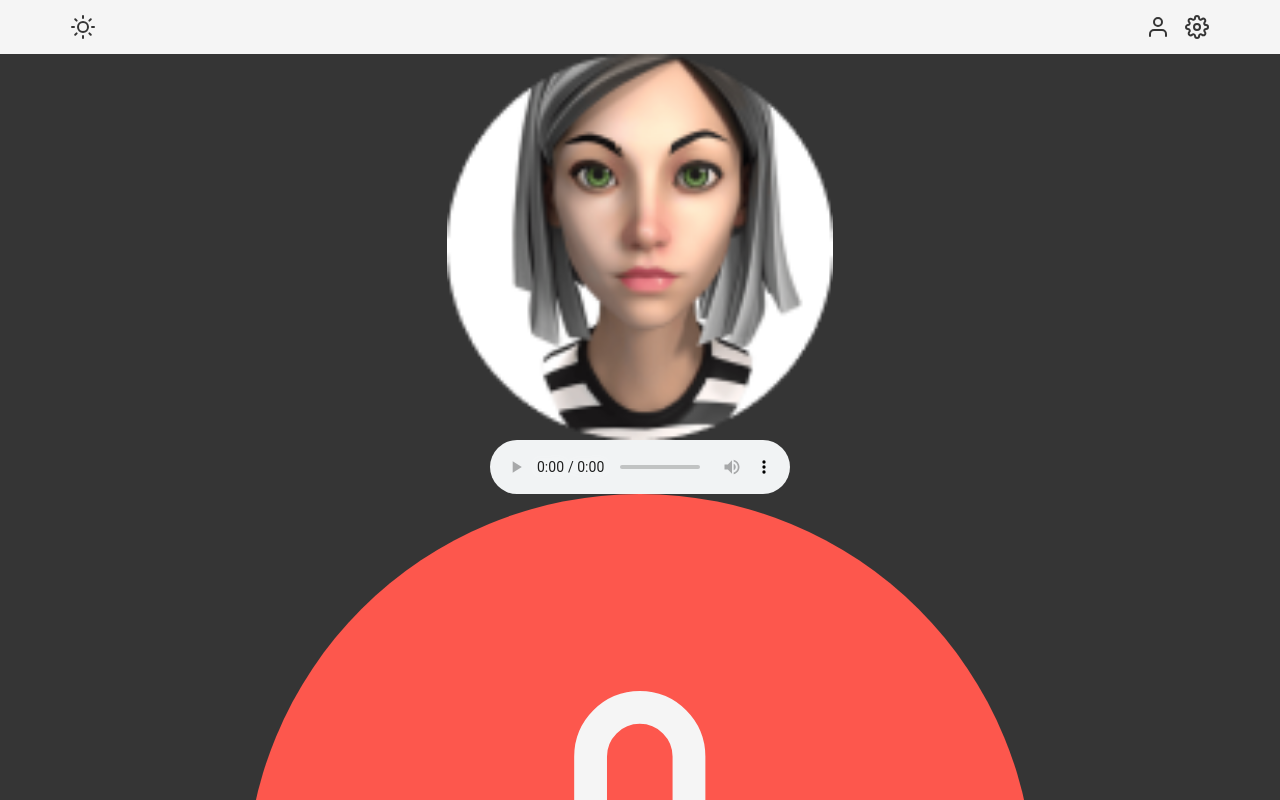
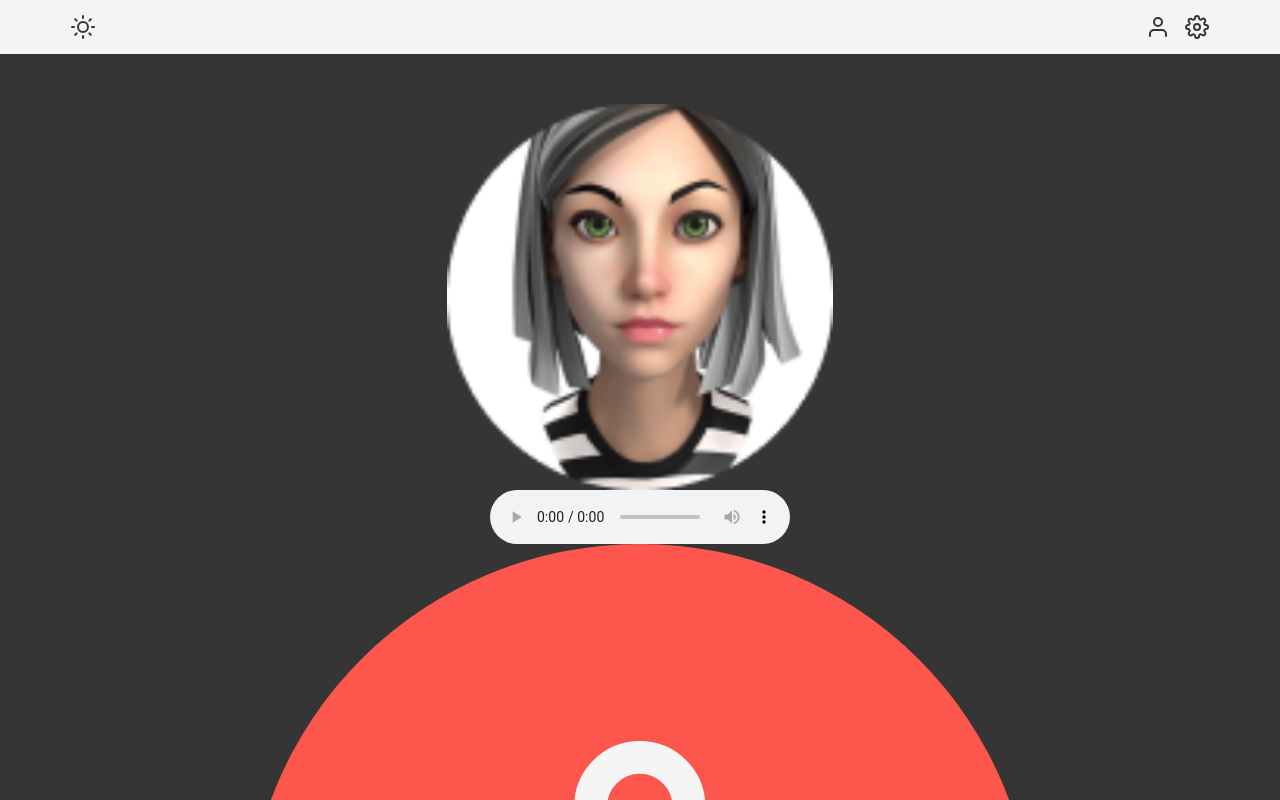
Before and after one commit to srijanmishra/Conversationally, a React (Vite) app in the folder examples/web_voice_chat/web_voice_chat_app/: page / in a window 1280 px wide. Shown: the top 800 px of the page. Built offline with nearby package versions, Linux system fonts and the light colour scheme.

Commit message:
Modifies main layout arrangement

```diff
--- a/examples/web_voice_chat/web_voice_chat_app/src/globals.scss
+++ b/examples/web_voice_chat/web_voice_chat_app/src/globals.scss
@@ -57,7 +57,10 @@ nav {
   }
 }
 main {
-  height: calc(100vh - 40px); // navbar is 40px~ tall
+  height: calc(100vh - 55px); // navbar is 55px tall
+  display: flex;
+  flex-direction: column;
+  justify-content: space-between;
 }
 .user {
   &--micBtn {
@@ -80,7 +83,13 @@ main {
     width: 12rem;
   }
 }
-p {
+p,
+h1,
+h2,
+h3,
+h4,
+h5,
+h6 {
   line-height: 1;
 }
 .text {
--- a/examples/web_voice_chat/web_voice_chat_app/src/layout.jsx
+++ b/examples/web_voice_chat/web_voice_chat_app/src/layout.jsx
@@ -17,7 +17,7 @@ const Layout = ({ children }) => {
           </div>
         </div>
       </nav>
-      <main>{children}</main>
+      <main className="py-5">{children}</main>
       <footer></footer>
     </>
   );
```
